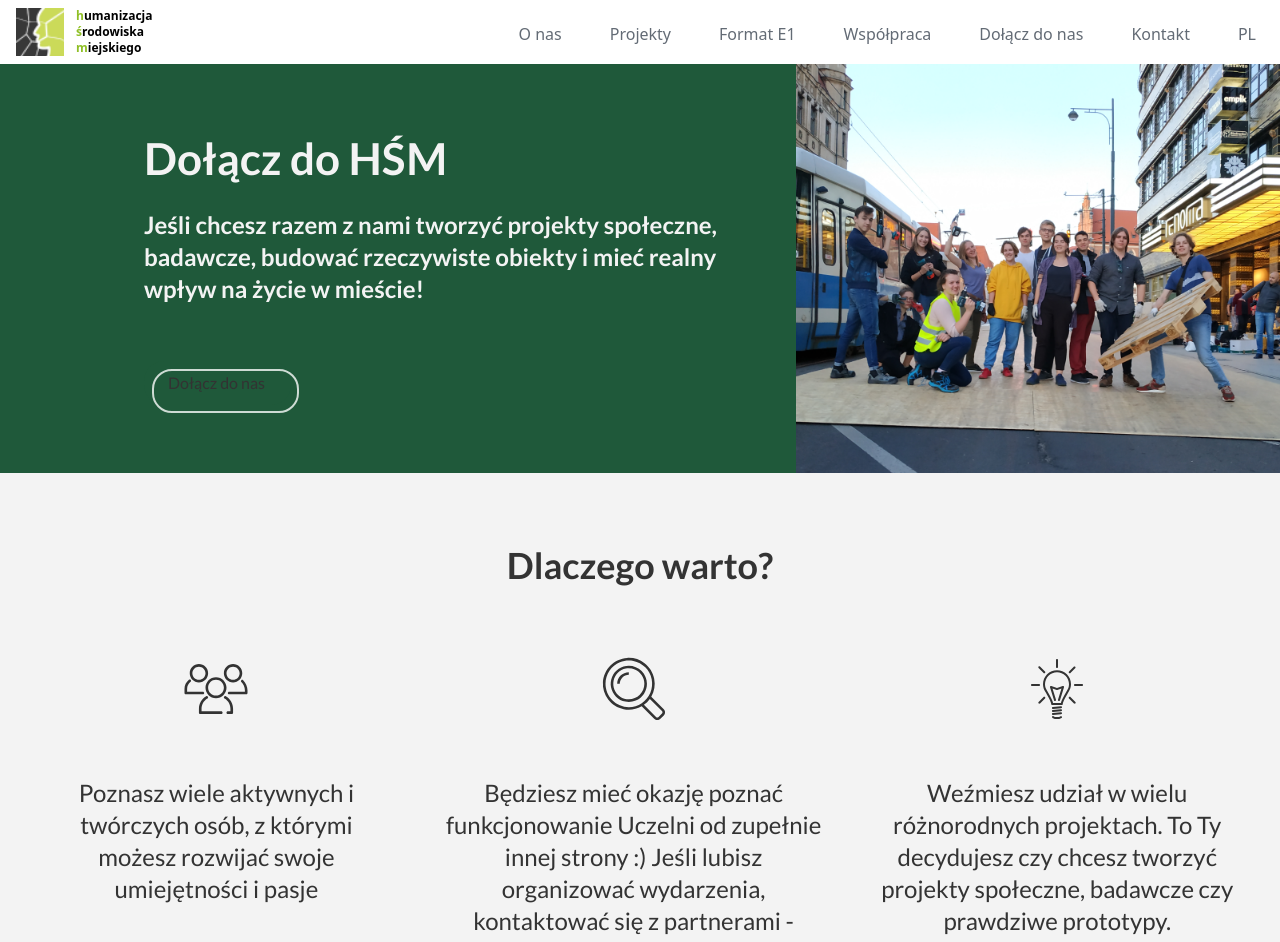
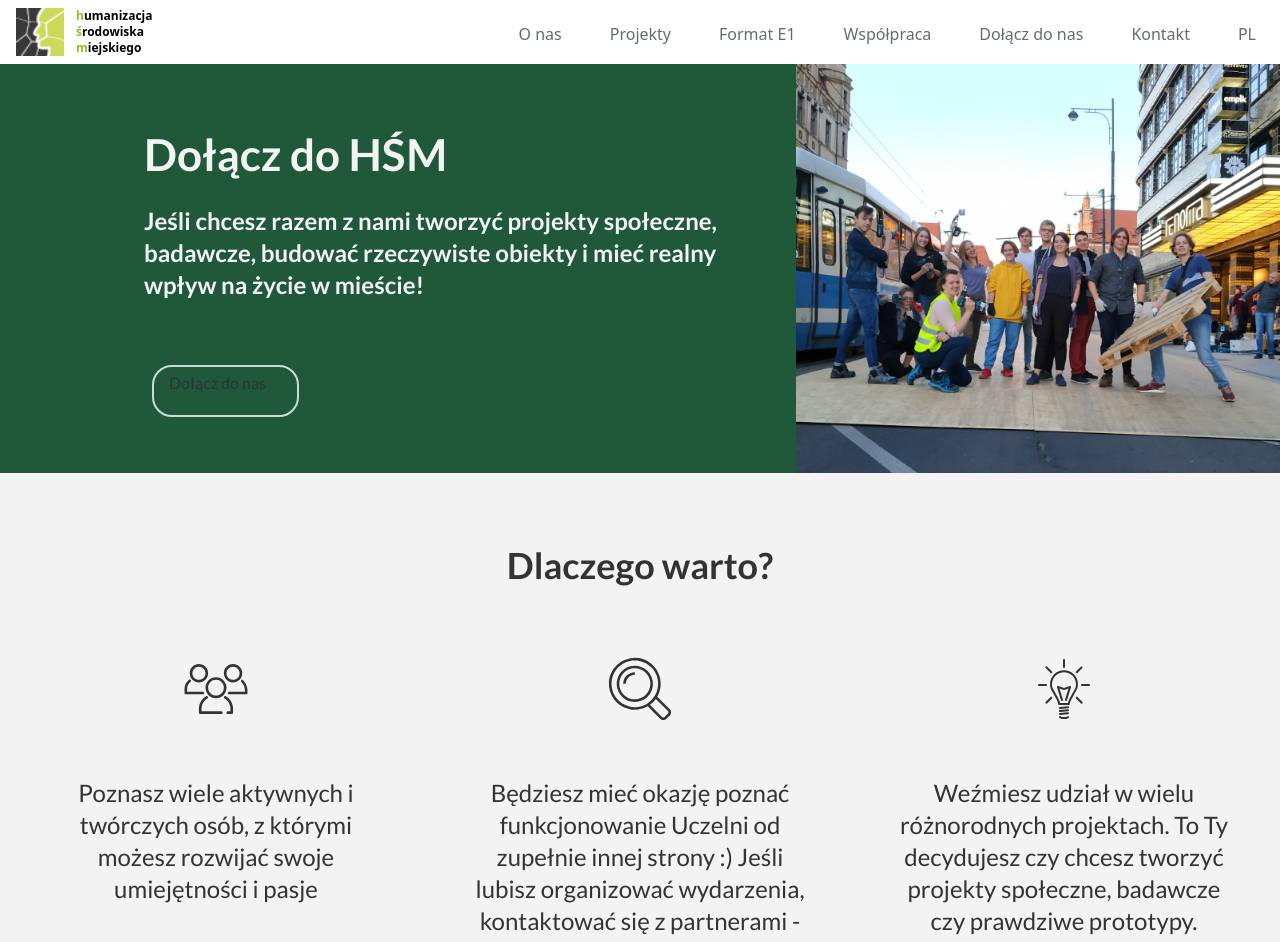
Before and after one commit to CodersCrew/hsm-website, a Next.js app: page /dolacz-do-nas in a window 1280 px wide. Shown: the top 942 px of the page. Built offline with nearby package versions, Linux system fonts and the light colour scheme.

Commit message:
Review bugs fixed

```diff
--- a/src/components/FormatE1/EditorialTeamSection.tsx
+++ b/src/components/FormatE1/EditorialTeamSection.tsx
@@ -56,7 +56,7 @@ export const EditorialTeamSection = () => (
           />
           <h5 className="bottom-0 px-2 py-4 md:absolute md:bg-neutral/90 md:bg-opacity-80 md:py-4 md:px-4 lg:py-8 lg:px-8">
             Nasza Redakcja składa się ze studentów Wydziału Architektury Politechniki Wrocławskiej. Jeśli chcesz do nas
-            dołączyć i współtworzyć czasopismo- napisz do nas :)
+            dołączyć i współtworzyć czasopismo - napisz do nas :)
           </h5>
         </div>
       </div>
--- a/src/components/LinkButton.tsx
+++ b/src/components/LinkButton.tsx
@@ -8,7 +8,11 @@ interface LinkButtonProps {
 }
 
 const LinkButton = ({ href, children, className }: LinkButtonProps) => (
-  <Link href={href} className={`rounded-20 bg-primary/90  text-neutral/20 ${className} text-center`} target="_blank">
+  <Link
+    href={href}
+    className={`rounded-20 bg-primary/90 py-3 px-12  text-neutral/20 ${className} text-center`}
+    target="_blank"
+  >
     {children}
   </Link>
 );
--- a/src/components/Paragraph/Paragraph.utils.ts
+++ b/src/components/Paragraph/Paragraph.utils.ts
@@ -1,14 +1,11 @@
 import { HTMLAttributes } from 'react';
 
-const pSizes = ['large', 'regular', 'small'] as const;
-const boldVariants = ['normal', 'semibold', 'bold'] as const;
-
-type PSizeVariant = (typeof pSizes)[number];
-type BoldVariant = (typeof boldVariants)[number];
+type PSizeVariant = 'large' | 'regular' | 'small';
+type BoldVariant = 'normal' | 'semibold' | 'bold';
 
 export type ParagraphProps = { size?: PSizeVariant; textBold?: BoldVariant } & HTMLAttributes<HTMLParagraphElement>;
 
-export const ParagraphClasses: { [key in PSizeVariant]: string } = {
+export const ParagraphClasses: Record<PSizeVariant, string> = {
   large: 'text-L_regular leading-L_regular',
   regular: 'text-M_regular leading-M_regular',
   small: 'text-S_regular leading-S_regular',
--- a/src/pages/404.tsx
+++ b/src/pages/404.tsx
@@ -4,17 +4,17 @@ import LinkButton from '@/components/LinkButton';
 import { Paragraph } from '@/components/Paragraph/Paragraph';
 
 const Custom404Page = () => (
-  <section className="mx-auto flex max-w-screen-sm flex-col gap-12 px-14 py-10 text-center">
+  <section className="mx-auto flex max-w-screen-sm flex-col gap-12 px-14 pb-[122px] pt-[154px] text-center">
     <div className="flex items-center justify-center">
       <Image src="/images/404/404_image.svg" alt="Zagubiony człowiek" width={410} height={280} />
     </div>
-    <div className=" flex flex-col gap-4">
+    <div className=" flex flex-col gap-4 items-center">
       <h1 className="text-primary/60 lg:text-4xl">Ups...coś poszło nie tak!</h1>
       <Paragraph>
         Możliwe, że w adresie URL jest literówka, dana zawartość już przestała już istnieć lub adres URL został
         zmieniony.
       </Paragraph>
-      <LinkButton href="/">
+      <LinkButton href="/" className="md:w-[378px]">
         <Paragraph>Wróć na stronę główną</Paragraph>
       </LinkButton>
     </div>
--- a/src/pages/dolacz-do-nas/index.tsx
+++ b/src/pages/dolacz-do-nas/index.tsx
@@ -38,8 +38,11 @@ const JoinUsPage = () => (
       description="Jeśli chcesz razem z nami tworzyć projekty społeczne, badawcze, budować rzeczywiste obiekty i mieć realny wpływ na życie w mieście!"
       image={{ src: '/images/dolacz-do-nas/ekipa-hsm-600x500.png', alt: 'Ekipa HŚM' }}
     >
-      <LinkButton href="/" className="relative mt-8 w-[147px] bg-primary/20 py-2 px-6 text-neutral/90 md:flex">
-        <Paragraph className="z-10">Dołącz do nas</Paragraph>
+      <LinkButton
+        href="/"
+        className="relative mt-8 w-[147px] bg-primary/20 py-2 px-6 text-neutral/90 md:flex md:justify-center"
+      >
+        <Paragraph className="z-10 whitespace-nowrap">Dołącz do nas</Paragraph>
         <div className="absolute top-2 left-2 hidden h-full w-full rounded-20 border-2 border-solid border-primary/20 md:block" />
       </LinkButton>
     </TopSection>
@@ -47,8 +50,8 @@ const JoinUsPage = () => (
     <MainSection className="text-2xl">
       <div className="mx-auto max-w-screen-xl px-4 text-center">
         <h2 className="py-16 text-center">Dlaczego warto?</h2>
-        <div className="mb-36 grid-flow-col md:grid">
-          <div className="flex flex-col gap-10 md:mx-6">
+        <div className="mb-36 grid-flow-col justify-center gap-6 md:flex">
+          <div className="flex flex-col gap-10 md:mx-6 md:w-96 ">
             <Image
               src={GroupOfPeopleIcon}
               height={64}
@@ -60,14 +63,14 @@ const JoinUsPage = () => (
               Poznasz wiele aktywnych i twórczych osób, z którymi możesz rozwijać swoje umiejętności i pasje
             </p>
           </div>
-          <div className=" flex  flex-col gap-10 md:mx-6">
+          <div className=" flex flex-col gap-10 md:mx-6 md:w-96">
             <Image src={MagnifierIcon} height={64} width={64} alt="magnifier icon" className="mx-auto mb-8 md:mb-4" />
             <p className="text-2xl font-normal">
               Będziesz mieć okazję poznać funkcjonowanie Uczelni od zupełnie innej strony :) Jeśli lubisz organizować
               wydarzenia, kontaktować się z partnerami - również znajdziesz miejsce dla siebie
             </p>
           </div>
-          <div className="flex flex-col gap-10 md:mx-6">
+          <div className="flex flex-col gap-10 md:mx-6 md:w-96">
             <Image src={BulbIcon} height={64} width={64} alt="bulb icon" className="mx-auto mb-8 md:mb-4" />
             <p className="text-2xl font-normal">
               Weźmiesz udział w wielu różnorodnych projektach. To Ty decydujesz czy chcesz tworzyć projekty społeczne,
--- a/src/pages/projects/Project.tsx
+++ b/src/pages/projects/Project.tsx
@@ -11,8 +11,11 @@ const ProjectPage = () => (
       header={projectsTexts.topSection.header}
       description={projectsTexts.topSection.paragraph}
     >
-      <LinkButton href="/" className="relative mt-8 w-[147px] bg-primary/20 py-2 px-6 text-neutral/90 md:flex">
-        <Paragraph className="z-10">Dołącz do nas</Paragraph>
+      <LinkButton
+        href="/"
+        className="relative mt-8 w-[147px] bg-primary/20 py-2 px-6 text-neutral/90 md:flex md:justify-center"
+      >
+        <Paragraph className="z-10 whitespace-nowrap">Dołącz do nas</Paragraph>
         <div className="absolute top-2 left-2 hidden h-full w-full rounded-20 border-2 border-solid border-primary/20 md:block" />
       </LinkButton>
     </TopSection>
```
